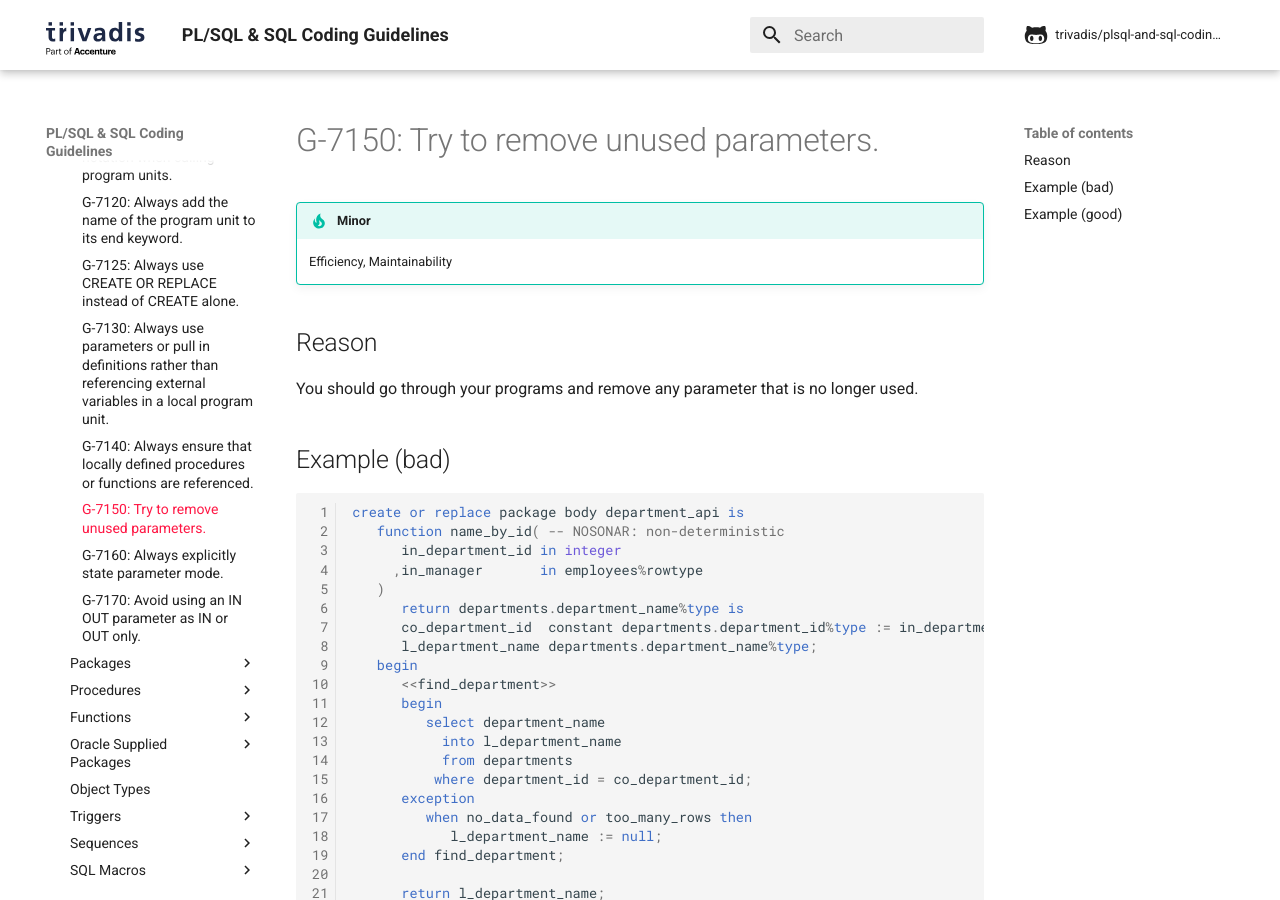
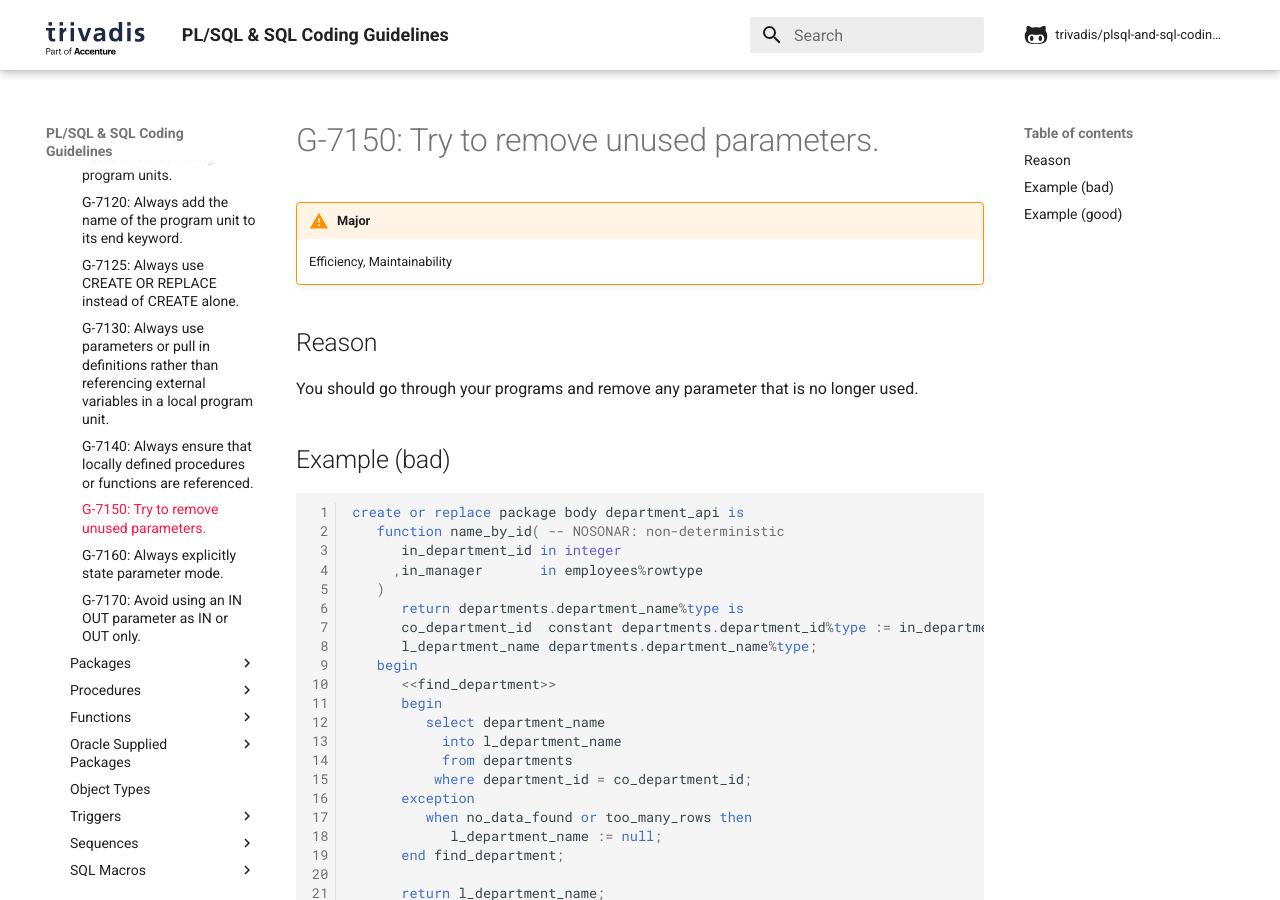
Before and after one commit to Trivadis/plsql-and-sql-coding-guidelines, an MkDocs documentation site: the page built from docs/4-language-usage/7-stored-objects/1-general/g-7150.md, in a window 1280 px wide and 900 px high. Built offline with MkDocs 1.6.1 and Material for MkDocs 9.7.7, drawn with Linux system fonts in a browser that asks for light colours; comment, search, counter and statistics services are not loaded; the version menu is left out.

Commit message:
change severity from "Minor" to "Major" for G-7150

```diff
--- a/docs/4-language-usage/7-stored-objects/1-general/g-7150.md
+++ b/docs/4-language-usage/7-stored-objects/1-general/g-7150.md
@@ -1,6 +1,6 @@
 # G-7150: Try to remove unused parameters.
 
-!!! tip "Minor"
+!!! warning "Major"
     Efficiency, Maintainability
 
 ## Reason
```
